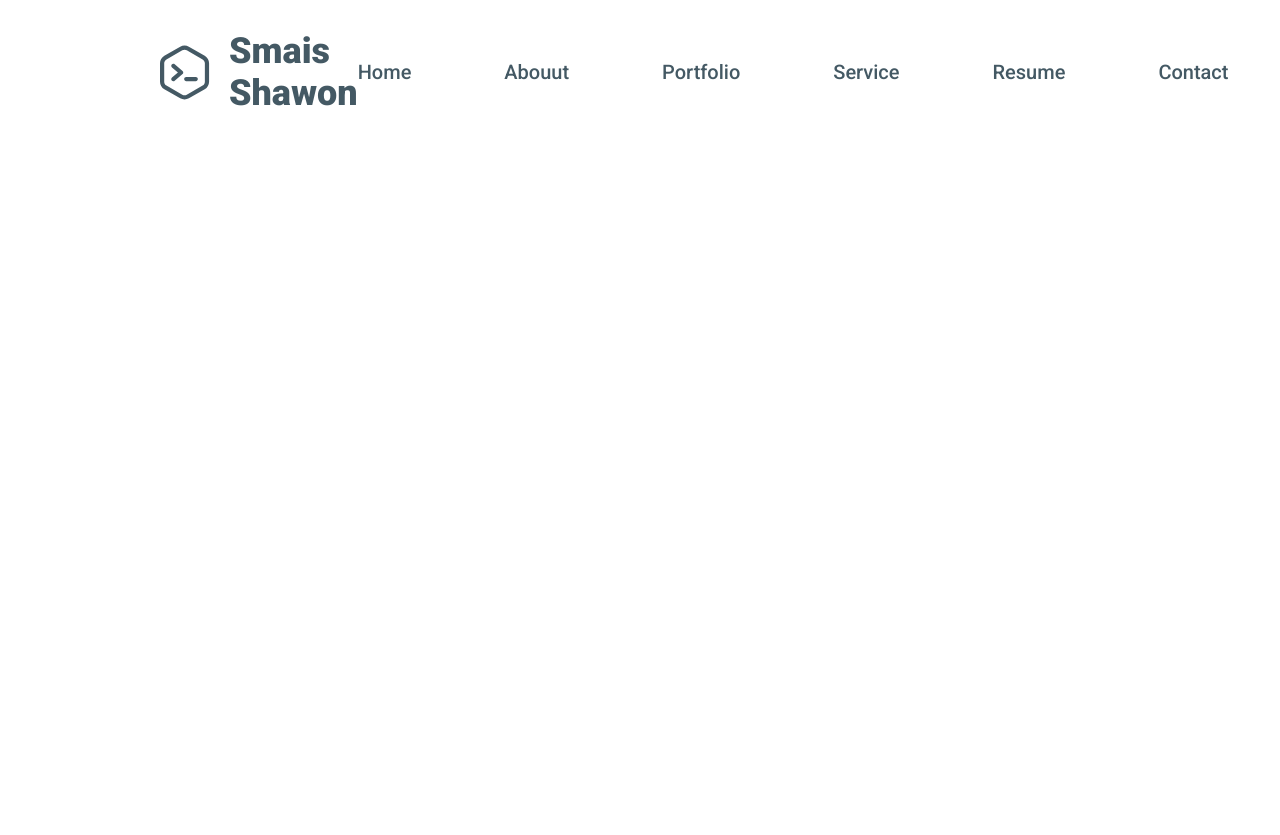
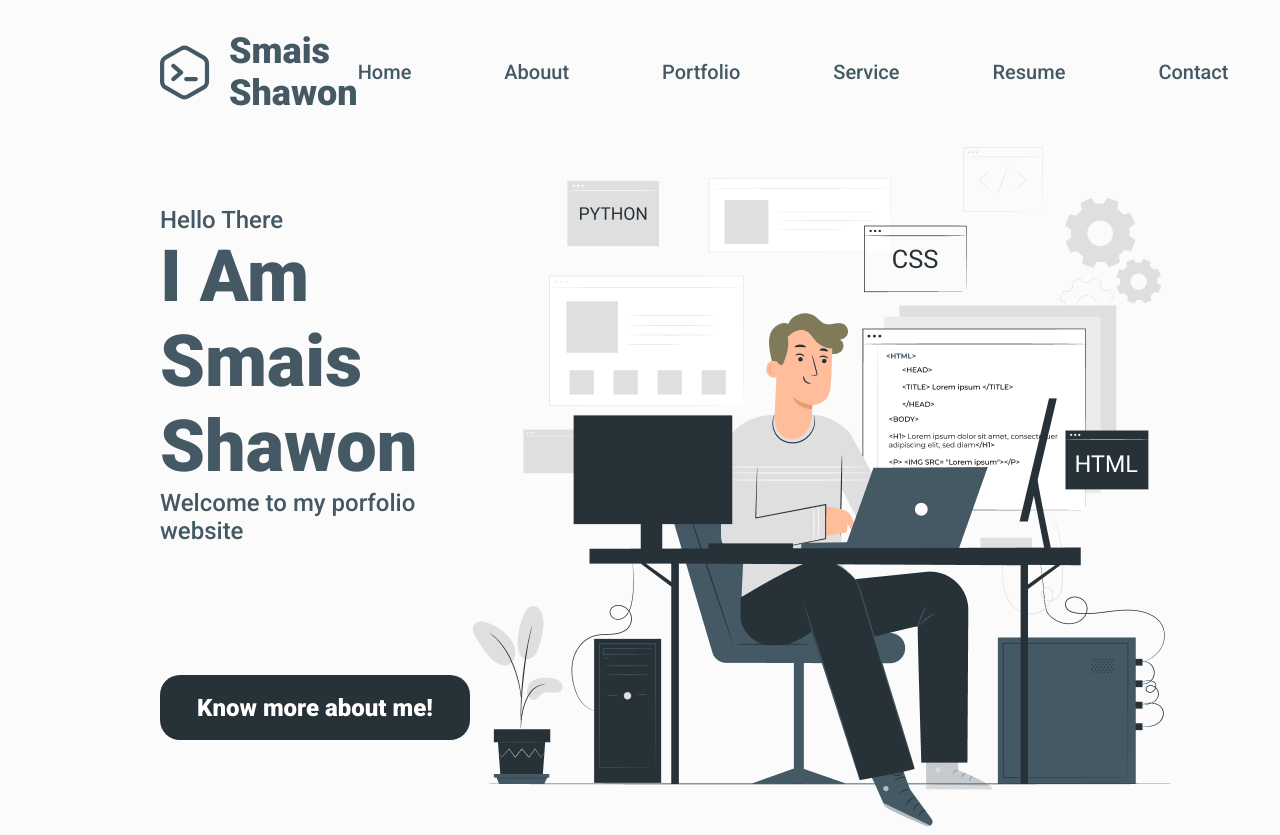
Before and after one commit to smais007/web-porfolio, a plain HTML site: page index.html in a window 1280 px wide. Before the commit the page ends 800 px from the top, so only its background shows below. Drawn offline with Linux system fonts and the light colour scheme.

Commit message:
hero section added

```diff
--- a/assets/style/style.css
+++ b/assets/style/style.css
@@ -5,6 +5,12 @@
     padding: 0;
     box-sizing: border-box;
     font-family: 'Roboto', sans-serif;
+    background-color: #FBFBFB;
+}
+
+:root{
+    --primary-color: #445964;
+    --background-color: #FBFBFB;
 }
 
 li{
@@ -57,3 +63,53 @@ nav .brand h3{
     display: flex;
     column-gap: 93px;
 }
+
+/* Hero Section */
+.hero-section{
+    display: flex;
+    align-items: center;
+    justify-content: space-between;
+}
+
+.hero-text p{
+ color: var(--primary-color);
+ font-size: 24px;
+ font-weight: 500;
+}
+
+.hero-title{
+    color: var(--primary-color);
+    font-size: 72px;
+    font-weight: 900;
+}
+
+button{
+    color: #fff;
+    font-size: 24px;
+    font-weight: 900;
+    width: 310px;
+    height: 65px;
+    border: none;
+    border-radius: 20px;
+    background: var(--Dark-Grey, #263138);
+    padding: 19px 20px;
+    margin-top: 130px;
+    /* margin-bottom: ; */
+}
+
+.hero-img{
+    width: 705px;
+    height: 697px;
+    margin-top: 20px;
+}
+
+.social{
+    /* display:flex;
+    column-gap: 26px; */
+    /* margin-top: 50px; */
+    /* padding-top: 175px; */
+    /* cursor: pointer;
+    background-color: red; */
+
+    /* width:0; */
+}
--- a/index.html
+++ b/index.html
@@ -37,6 +37,24 @@
                     </ul>
                 </div>
             </nav>
+
+            <div class="hero-section">
+                <div class="hero-text">
+                    <p>Hello There</p>
+                    <h1 class="hero-title">I Am Smais <br> Shawon</h1>
+                    <p class="hero-subtitle">Welcome to my porfolio website</p>
+                    <button>Know more about me!</button>
+                    <!-- <div class="social">
+                        <img src="assets/images/Git.png" alt=""></img>
+                        <img src="assets/images/Linkedin.png" alt=""></img>
+                        <img src="assets/images/Instagram.png" alt=""></img>
+                    </div> -->
+                </div>
+                <div class="hero-img">
+                    <img src="assets/images/Home_art 1.png" alt="">
+                </div>
+            </div>
+
         </section>
     </header>
 </body>
```
Also changed, not shown: assets/images/Git.png (added), assets/images/Git.svg (added), assets/images/Home_art 1.png (added), assets/images/Instagram.png (added), assets/images/Linkedin.png (added).
